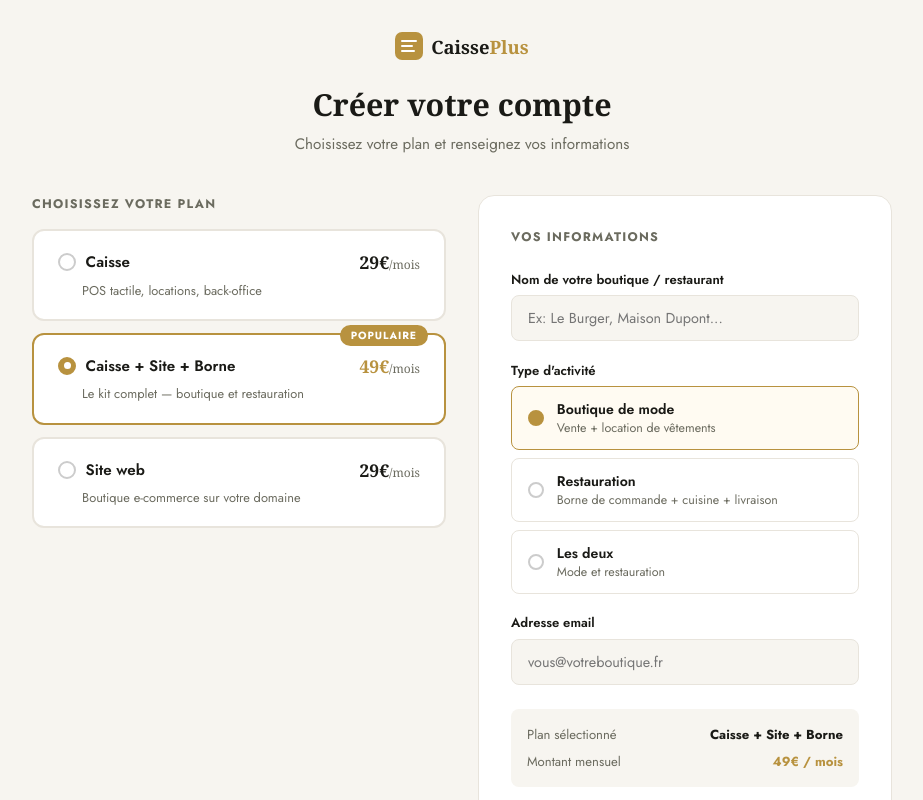
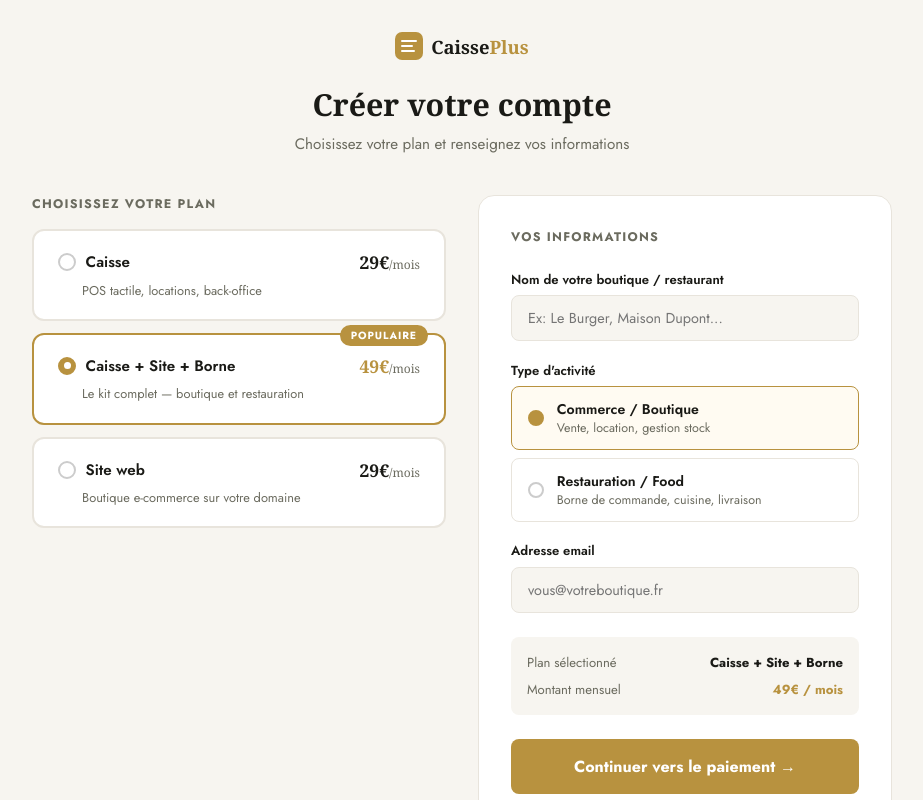
Before and after one commit to Upskillz57/caisseplus-site, a Next.js app: page /inscription in a window 1280 px wide. Shown: the top 800 px of the page, without its empty margins (178-1101 px from the left). Built offline with nearby package versions, Linux system fonts and the light colour scheme.

Commit message:
feat: labels activité génériques + suppression option les_deux

```diff
--- a/app/inscription/page.tsx
+++ b/app/inscription/page.tsx
@@ -141,9 +141,8 @@
             <label style={{ fontSize: "0.82rem", fontWeight: 600, color: DARK, display: "block", marginBottom: "0.4rem" }}>Type d'activité</label>
             <div style={{ display: "flex", flexDirection: "column", gap: "0.5rem" }}>
               {[
-                { id: "mode", label: "Boutique de mode", desc: "Vente + location de vêtements" },
-                { id: "restauration", label: "Restauration", desc: "Borne de commande + cuisine + livraison" },
-                { id: "les_deux", label: "Les deux", desc: "Mode et restauration" },
+                { id: "mode", label: "Commerce / Boutique", desc: "Vente, location, gestion stock" },
+                { id: "restauration", label: "Restauration / Food", desc: "Borne de commande, cuisine, livraison" },
               ].map(a => (
                 <div key={a.id} onClick={() => setActivite(a.id)} style={{ display: "flex", alignItems: "center", gap: "0.8rem", padding: "0.75rem 1rem", border: `1.5px solid ${activite === a.id ? GOLD : "#e8e4dc"}`, borderRadius: "8px", cursor: "pointer", background: activite === a.id ? "#fffbf2" : "#fff" }}>
                   <div style={{ width: 16, height: 16, borderRadius: "50%", border: `2px solid ${activite === a.id ? GOLD : "#ccc"}`, background: activite === a.id ? GOLD : "transparent", flexShrink: 0 }} />
```
